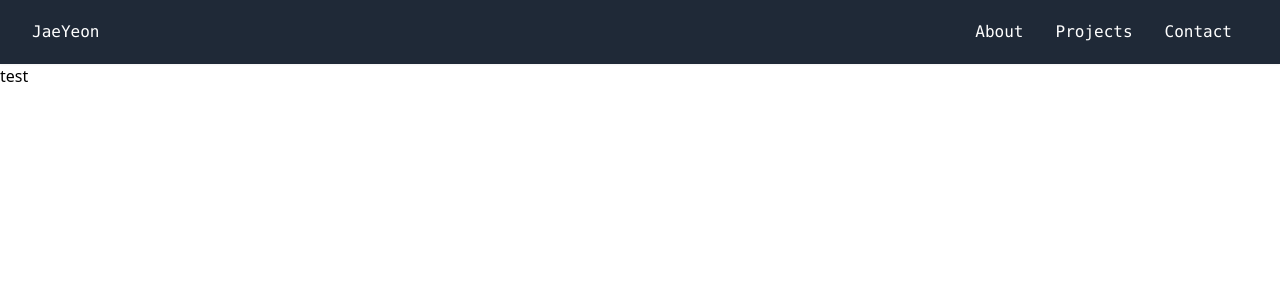
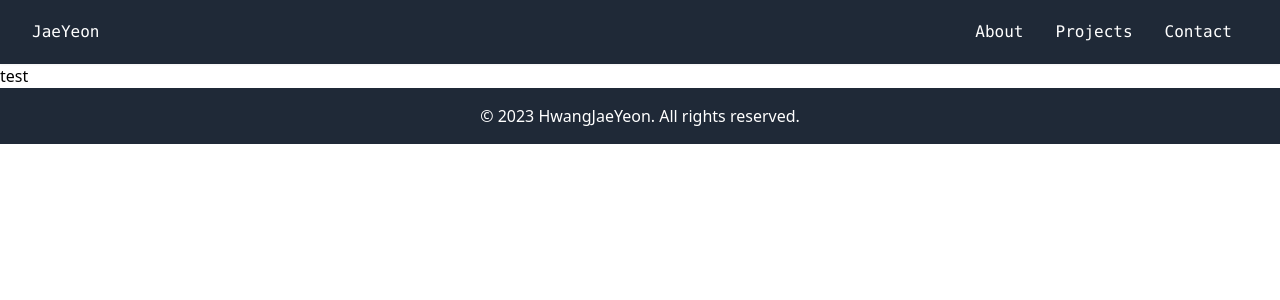
Before and after one commit to yeonso08/Introduce, a Next.js app: page / in a window 1280 px wide. Shown: the top 300 px of the page. Built offline with nearby package versions, Linux system fonts and the light colour scheme.

Commit message:
feat : 푸터 추가

```diff
--- /dev/null
+++ b/src/components/layout/Footer.tsx
@@ -0,0 +1,9 @@
+const Footer = () => {
+    return (
+        <footer className="bg-gray-800 text-white text-center p-4">
+            <p>© {new Date().getFullYear()} HwangJaeYeon. All rights reserved.</p>
+        </footer>
+    );
+};
+
+export default Footer;
--- a/src/pages/_app.tsx
+++ b/src/pages/_app.tsx
@@ -1,11 +1,13 @@
 import '@/styles/globals.css'
 import type { AppProps } from 'next/app'
 import Navbar from '@/components/layout/Navbar'
+import Footer from '@/components/layout/Footer'
 
 export default function App({ Component, pageProps }: AppProps) {
   return (
     <>
       <Navbar />
       <Component {...pageProps} />
+      <Footer />
     </>
   )}
```
